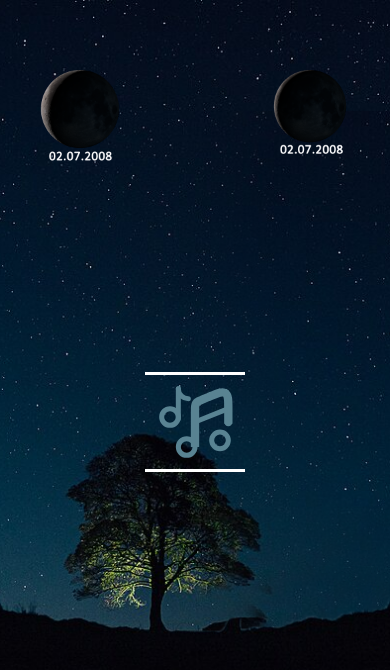
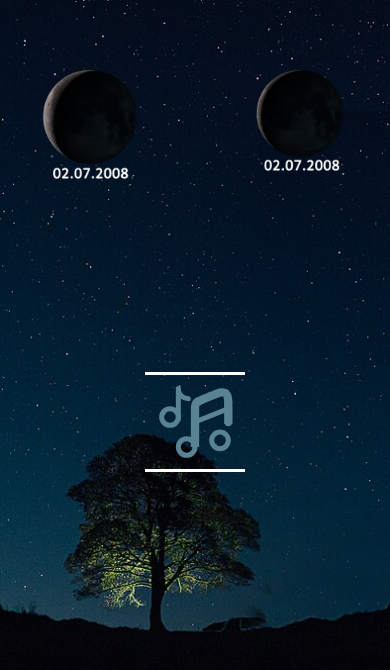
Before and after one commit to heisenberg1098/BugraWeb, a plain HTML site: page index.html in a window 390 px wide. Drawn offline with Linux system fonts and the light colour scheme.

Commit message:
index.html

```diff
--- a/index.html
+++ b/index.html
@@ -257,8 +257,6 @@
             #sagay {
                 height: 200px;
                 width: 200px;
-
-
             }
 
         }
@@ -279,16 +277,13 @@
 
         @media screen and (max-width: 460px) {
             #solay {
-                height: 100px;
-                width: 100px;
-
-
-
+                height: 120px;
+                width: 120px;
             }
 
             #sagay {
-                height: 100px;
-                width: 100px;
+                height: 120px;
+                width: 120px;
 
 
 
@@ -324,6 +319,8 @@
         }
 
         .but {
+            outline: 2px solid #ffffff;
+            box-shadow: 4px 5px 17px -4px #268391;
             content: "Enes";
             position: absolute;
             top: 80px;
```
